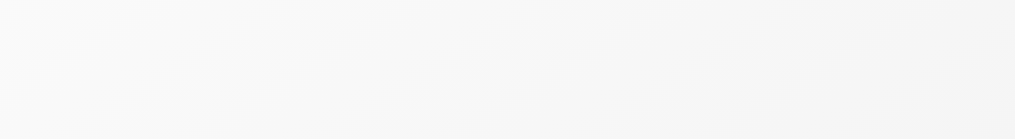
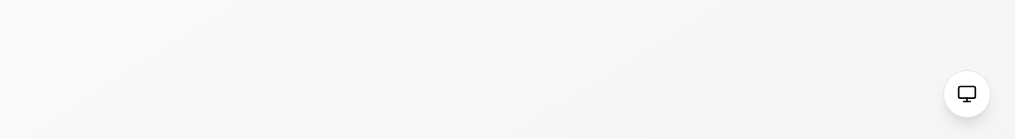
Before and after one commit to uetuluk/uetuluk-portfolio, a React (Vite) app: page / in a window 1280 px wide. Shown: the part 658-797 px from the top of the page, without its empty margins (265-1280 px from the left). Built offline with nearby package versions, Linux system fonts and the light colour scheme.

Commit message:
feat: implement theme toggle functionality and persist user preference

```diff
--- a/index.html
+++ b/index.html
@@ -6,6 +6,18 @@
     <meta name="viewport" content="width=device-width, initial-scale=1.0" />
     <title>Portfolio | AI-Personalized Experience</title>
     <meta name="description" content="A personalized portfolio experience powered by AI" />
+    <script>
+      (function() {
+        var stored = localStorage.getItem('theme-preference');
+        var theme;
+        if (stored === 'light' || stored === 'dark') {
+          theme = stored;
+        } else {
+          theme = window.matchMedia('(prefers-color-scheme: dark)').matches ? 'dark' : 'light';
+        }
+        document.documentElement.classList.add(theme);
+      })();
+    </script>
   </head>
   <body>
     <div id="root"></div>
--- a/src/App.tsx
+++ b/src/App.tsx
@@ -2,6 +2,7 @@ import { useState } from "react";
 import { WelcomeModal } from "@/components/WelcomeModal";
 import { LoadingScreen } from "@/components/LoadingScreen";
 import { GeneratedPage } from "@/components/GeneratedPage";
+import { ThemeToggle } from "@/components/ThemeToggle";
 import portfolioContent from "@/content/portfolio.json";
 
 export type VisitorType =
@@ -73,24 +74,22 @@ function App() {
     setError(null);
   };
 
-  // Show welcome modal if no visitor type selected
-  if (!visitorType) {
-    return <WelcomeModal onSelect={handleVisitorSelect} />;
-  }
-
-  // Show loading screen while generating
-  if (isLoading) {
-    return <LoadingScreen visitorType={visitorType} />;
-  }
-
-  // Show generated page
   return (
+    <>
+      <ThemeToggle />
+      {!visitorType ? (
+        <WelcomeModal onSelect={handleVisitorSelect} />
+      ) : isLoading ? (
+        <LoadingScreen visitorType={visitorType} />
+      ) : (
         <GeneratedPage
           layout={generatedLayout}
           visitorType={visitorType}
           onReset={handleReset}
           error={error}
         />
+      )}
+    </>
   );
 }
 
--- /dev/null
+++ b/src/components/ThemeToggle.tsx
@@ -0,0 +1,38 @@
+import { Sun, Moon, Monitor } from "lucide-react";
+import { cn } from "@/lib/utils";
+import { useTheme } from "@/hooks/useTheme";
+
+interface ThemeToggleProps {
+  className?: string;
+}
+
+export function ThemeToggle({ className }: ThemeToggleProps) {
+  const { preference, toggleTheme, isDark } = useTheme();
+
+  const Icon = preference === "system" ? Monitor : isDark ? Moon : Sun;
+
+  const tooltipText =
+    preference === "system"
+      ? `Switch to ${isDark ? "light" : "dark"} mode`
+      : "Use system preference";
+
+  return (
+    <button
+      onClick={toggleTheme}
+      className={cn(
+        "fixed bottom-6 right-6 z-50",
+        "w-12 h-12 rounded-full",
+        "bg-card border border-border shadow-lg",
+        "hover:bg-accent hover:scale-110",
+        "focus:outline-none focus:ring-2 focus:ring-ring focus:ring-offset-2",
+        "transition-all duration-200 ease-in-out",
+        "flex items-center justify-center",
+        className
+      )}
+      aria-label={tooltipText}
+      title={tooltipText}
+    >
+      <Icon className="w-5 h-5 text-foreground transition-transform duration-200" />
+    </button>
+  );
+}
--- /dev/null
+++ b/src/hooks/useTheme.ts
@@ -0,0 +1,97 @@
+import { useState, useEffect, useCallback } from "react";
+
+type Theme = "light" | "dark";
+type ThemePreference = Theme | "system";
+
+const STORAGE_KEY = "theme-preference";
+
+function getSystemTheme(): Theme {
+  if (typeof window === "undefined") return "light";
+  return window.matchMedia("(prefers-color-scheme: dark)").matches
+    ? "dark"
+    : "light";
+}
+
+function getStoredPreference(): ThemePreference | null {
+  try {
+    if (typeof window === "undefined") return null;
+    const stored = localStorage.getItem(STORAGE_KEY);
+    if (stored === "light" || stored === "dark" || stored === "system") {
+      return stored;
+    }
+    return null;
+  } catch {
+    return null;
+  }
+}
+
+export function useTheme() {
+  const [preference, setPreference] = useState<ThemePreference>(() => {
+    return getStoredPreference() ?? "system";
+  });
+
+  const [resolvedTheme, setResolvedTheme] = useState<Theme>(() => {
+    const stored = getStoredPreference();
+    if (stored === "light" || stored === "dark") return stored;
+    return getSystemTheme();
+  });
+
+  const applyTheme = useCallback((theme: Theme) => {
+    const root = document.documentElement;
+    root.classList.remove("light", "dark");
+    root.classList.add(theme);
+    setResolvedTheme(theme);
+  }, []);
+
+  useEffect(() => {
+    try {
+      localStorage.setItem(STORAGE_KEY, preference);
+    } catch {
+      // localStorage not available
+    }
+
+    if (preference === "system") {
+      applyTheme(getSystemTheme());
+    } else {
+      applyTheme(preference);
+    }
+  }, [preference, applyTheme]);
+
+  useEffect(() => {
+    const mediaQuery = window.matchMedia("(prefers-color-scheme: dark)");
+
+    const handleChange = (e: MediaQueryListEvent) => {
+      if (preference === "system") {
+        applyTheme(e.matches ? "dark" : "light");
+      }
+    };
+
+    mediaQuery.addEventListener("change", handleChange);
+    return () => mediaQuery.removeEventListener("change", handleChange);
+  }, [preference, applyTheme]);
+
+  const toggleTheme = useCallback(() => {
+    setPreference((current) => {
+      if (current === "system") {
+        // Toggle to opposite of system preference
+        return getSystemTheme() === "dark" ? "light" : "dark";
+      }
+      // Go back to system preference
+      return "system";
+    });
+  }, []);
+
+  const setTheme = useCallback((newPreference: ThemePreference) => {
+    setPreference(newPreference);
+  }, []);
+
+  return {
+    theme: resolvedTheme,
+    preference,
+    toggleTheme,
+    setTheme,
+    isDark: resolvedTheme === "dark",
+    isLight: resolvedTheme === "light",
+    isSystem: preference === "system",
+  };
+}
```
Lines whose indentation alone changed are shown as unchanged.
